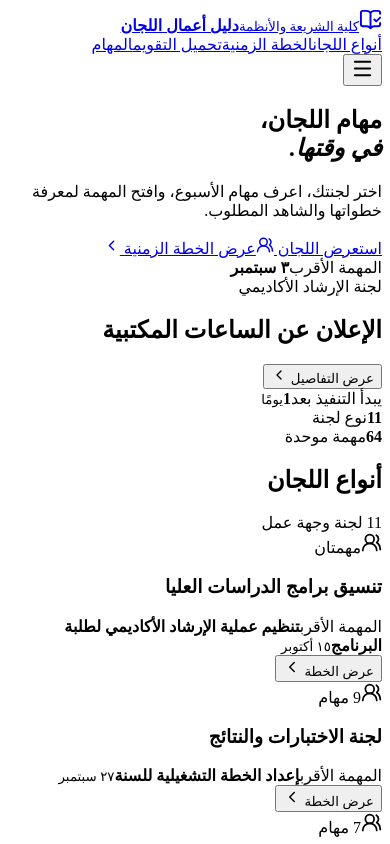
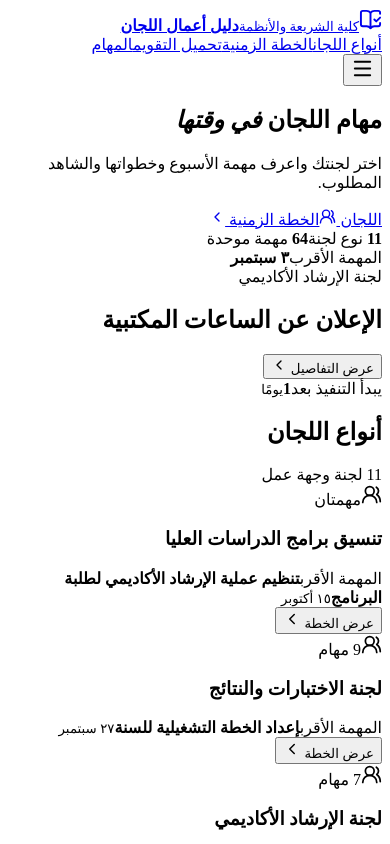
Before and after one commit to majed354/task, a React (Vite) app: page / in a window 390 px wide. Shown: the top 844 px of the page. Built offline with nearby package versions, Linux system fonts and the light colour scheme; the HTML template or start-up script is replaced by a standard one.

Commit message:
style: إظهار معلومات أكثر في أول الصفحة

```diff
--- a/src/App.tsx
+++ b/src/App.tsx
@@ -345,9 +345,10 @@ function Dashboard() {
       <main>
         <section className="hero" aria-labelledby="hero-title">
           <div className="hero-copy">
-            <h1 id="hero-title">مهام اللجان،<br /><em>في وقتها.</em></h1>
-            <p>اختر لجنتك، اعرف مهام الأسبوع، وافتح المهمة لمعرفة خطواتها والشاهد المطلوب.</p>
-            <div className="hero-actions"><a className="primary-button" href="#committees">استعرض اللجان <UsersRound size={18} /></a><a className="hero-text-link" href="#timeline">عرض الخطة الزمنية <ChevronLeft size={17} /></a></div>
+            <h1 id="hero-title">مهام اللجان <em>في وقتها</em></h1>
+            <p>اختر لجنتك واعرف مهمة الأسبوع وخطواتها والشاهد المطلوب.</p>
+            <div className="hero-actions"><a className="primary-button" href="#committees">اللجان <UsersRound size={17} /></a><a className="hero-text-link" href="#timeline">الخطة الزمنية <ChevronLeft size={16} /></a></div>
+            <div className="hero-stats" aria-label="ملخص الدليل"><span><strong>{committeeOptions.length}</strong> نوع لجنة</span><span><strong>{allTasks.length}</strong> مهمة موحدة</span></div>
           </div>
 
           <aside className="today-panel" aria-label="المهمة الأقرب">
@@ -357,11 +358,6 @@ function Dashboard() {
               <div><span>{nextMilestone.label}</span><strong>{daysUntil(nextMilestone.date, now)}</strong><small>يومًا</small></div>
             </div>}
           </aside>
-        </section>
-
-        <section className="summary-strip" aria-label="ملخص الدليل">
-          <article><strong>{committeeOptions.length}</strong><span>نوع لجنة</span></article>
-          <article><strong>{allTasks.length}</strong><span>مهمة موحدة</span></article>
         </section>
 
         <section className="content-section committees-section" id="committees">
--- a/src/styles.css
+++ b/src/styles.css
@@ -24,7 +24,7 @@ a { color: inherit; text-decoration: none; }
 button:focus-visible, a:focus-visible, input:focus-visible, select:focus-visible { outline: 3px solid #d5a34f; outline-offset: 3px; }
 
 .app-shell { min-height: 100vh; overflow: hidden; }
-.topbar { position: sticky; z-index: 40; top: 0; display: grid; grid-template-columns: auto 1fr auto; gap: 20px; align-items: center; min-height: 64px; padding: 0 max(24px, calc((100vw - 1180px) / 2)); border-bottom: 1px solid rgba(20, 63, 57, .1); background: rgba(255, 253, 248, .94); backdrop-filter: blur(16px); }
+.topbar { position: sticky; z-index: 40; top: 0; display: grid; grid-template-columns: auto 1fr auto; gap: 20px; align-items: center; min-height: 58px; padding: 0 max(24px, calc((100vw - 1180px) / 2)); border-bottom: 1px solid rgba(20, 63, 57, .1); background: rgba(255, 253, 248, .94); backdrop-filter: blur(16px); }
 .brand { display: inline-flex; align-items: center; gap: 9px; min-height: 44px; }
 .brand > span:last-child { display: flex; flex-direction: column; gap: 1px; }
 .brand small { color: var(--muted); font-size: 9px; }
@@ -37,39 +37,36 @@ button:focus-visible, a:focus-visible, input:focus-visible, select:focus-visible
 .header-action, .primary-button { color: white; background: var(--green); box-shadow: 0 8px 18px rgba(15, 95, 86, .14); }
 .menu-button, .icon-button { display: none; place-items: center; width: 44px; height: 44px; padding: 0; border: 1px solid var(--line); border-radius: 11px; color: var(--green-deep); background: white; }
 
-.hero { position: relative; display: grid; grid-template-columns: 1.08fr .92fr; gap: 58px; align-items: center; min-height: 420px; padding: 56px max(24px, calc((100vw - 1180px) / 2)) 62px; color: white; background:
+.hero { position: relative; display: grid; grid-template-columns: 1.08fr .92fr; gap: 46px; align-items: center; min-height: 250px; padding: 30px max(24px, calc((100vw - 1180px) / 2)) 32px; color: white; background:
   radial-gradient(circle at 12% 18%, rgba(220, 178, 101, .13), transparent 25%),
   radial-gradient(circle at 76% 68%, rgba(89, 167, 147, .14), transparent 29%),
   linear-gradient(135deg, #082f31, #0b4843 64%, #0a3b39); }
 .hero::before { position: absolute; inset: 0; opacity: .06; background-image: linear-gradient(rgba(255,255,255,.25) 1px, transparent 1px), linear-gradient(90deg, rgba(255,255,255,.25) 1px, transparent 1px); background-size: 40px 40px; content: ""; mask-image: linear-gradient(to left, black, transparent 70%); }
 .hero-copy, .today-panel { position: relative; z-index: 1; }
-.hero h1 { max-width: 650px; margin: 0 0 16px; font-size: clamp(42px, 5vw, 56px); line-height: 1.15; letter-spacing: -.045em; }
+.hero h1 { margin: 0 0 7px; font-size: clamp(30px, 3.3vw, 39px); line-height: 1.25; letter-spacing: -.035em; }
 .hero h1 em { color: #efc77f; font-style: normal; }
-.hero-copy > p { max-width: 620px; margin: 0; color: rgba(255,255,255,.72); font-size: 14px; line-height: 1.85; }
-.hero-actions { display: flex; align-items: center; flex-wrap: wrap; gap: 16px; margin-top: 24px; }
+.hero-copy > p { max-width: 620px; margin: 0; color: rgba(255,255,255,.72); font-size: 12px; line-height: 1.7; }
+.hero-actions { display: flex; align-items: center; flex-wrap: wrap; gap: 13px; margin-top: 12px; }
 .hero-actions .primary-button { color: var(--green-deep); background: #f1c97e; }
 .hero-text-link { display: inline-flex; align-items: center; gap: 4px; min-height: 44px; color: rgba(255,255,255,.82); font-size: 11px; font-weight: 900; }
+.hero-stats { display: flex; flex-wrap: wrap; gap: 7px; margin-top: 10px; }
+.hero-stats span { display: inline-flex; align-items: center; gap: 5px; min-height: 30px; padding: 0 9px; border: 1px solid rgba(255,255,255,.12); border-radius: 8px; color: rgba(255,255,255,.65); background: rgba(255,255,255,.055); font-size: 9px; }
+.hero-stats strong { color: #efc77f; font-size: 14px; }
 
-.today-panel { overflow: hidden; padding: 17px; border: 1px solid rgba(255,255,255,.14); border-radius: 19px; background: rgba(255,255,255,.075); box-shadow: 0 24px 65px rgba(0,0,0,.16); backdrop-filter: blur(16px); }
-.today-head { display: flex; align-items: center; justify-content: space-between; padding: 0 2px 12px; color: rgba(255,255,255,.65); font-size: 10px; }
+.today-panel { overflow: hidden; padding: 12px; border: 1px solid rgba(255,255,255,.14); border-radius: 15px; background: rgba(255,255,255,.075); box-shadow: 0 18px 48px rgba(0,0,0,.14); backdrop-filter: blur(16px); }
+.today-head { display: flex; align-items: center; justify-content: space-between; padding: 0 2px 8px; color: rgba(255,255,255,.65); font-size: 9px; }
 .today-head strong { color: #efc77f; font-size: 11px; }
-.next-focus { display: grid; grid-template-columns: minmax(0, 1fr) 78px; gap: 14px; padding: 15px; border-radius: 14px; color: var(--ink); background: var(--paper); }
+.next-focus { display: grid; grid-template-columns: minmax(0, 1fr) 66px; gap: 10px; padding: 11px 12px; border-radius: 11px; color: var(--ink); background: var(--paper); }
 .next-focus section { min-width: 0; }
 .next-focus section > span { color: var(--gold); font-size: 9px; font-weight: 900; }
-.next-focus h2 { margin: 5px 0 8px; font-size: 14px; line-height: 1.55; }
+.next-focus h2 { display: -webkit-box; overflow: hidden; margin: 3px 0 4px; font-size: 12px; line-height: 1.45; -webkit-box-orient: vertical; -webkit-line-clamp: 2; }
 .next-focus button { display: inline-flex; align-items: center; gap: 4px; min-height: 44px; padding: 0; border: 0; color: var(--green); background: transparent; font-size: 10px; font-weight: 900; }
-.next-focus > div { display: grid; grid-template-columns: 1fr auto; align-content: center; padding-right: 12px; border-right: 1px solid var(--line); }
+.next-focus > div { display: grid; grid-template-columns: 1fr auto; align-content: center; padding-right: 9px; border-right: 1px solid var(--line); }
 .next-focus > div span { grid-column: 1 / -1; color: var(--muted); font-size: 8px; line-height: 1.4; }
-.next-focus > div strong { color: var(--green); font-size: 28px; line-height: 1; }
+.next-focus > div strong { color: var(--green); font-size: 23px; line-height: 1; }
 .next-focus > div small { align-self: end; color: var(--muted); font-size: 8px; }
 
-.summary-strip { position: relative; z-index: 2; display: grid; grid-template-columns: repeat(2, 1fr); max-width: 650px; margin: -22px auto 0; border: 1px solid rgba(14, 70, 63, .11); border-radius: 15px; background: var(--paper); box-shadow: var(--shadow); }
-.summary-strip article { display: flex; align-items: center; justify-content: center; gap: 10px; min-height: 76px; padding: 16px 20px; border-left: 1px solid var(--line); }
-.summary-strip article:last-child { border-left: 0; }
-.summary-strip strong { color: var(--green-deep); font-size: 23px; }
-.summary-strip span { color: var(--muted); font-size: 10px; }
-
-.content-section { max-width: 1180px; margin: 0 auto; padding: 68px 24px 0; scroll-margin-top: 70px; }
+.content-section { max-width: 1180px; margin: 0 auto; padding: 38px 24px 0; scroll-margin-top: 64px; }
 .section-heading { display: flex; align-items: center; justify-content: space-between; gap: 24px; margin-bottom: 20px; }
 .section-heading h2 { margin: 0; color: var(--green-deep); font-size: clamp(25px, 3vw, 31px); line-height: 1.25; letter-spacing: -.025em; }
 .section-count { flex: 0 0 auto; padding: 8px 12px; border: 1px solid var(--line); border-radius: 10px; color: var(--green); background: white; font-size: 10px; font-weight: 900; }
@@ -203,19 +200,17 @@ button:focus-visible, a:focus-visible, input:focus-visible, select:focus-visible
 }
 
 @media (max-width: 820px) {
-  .topbar { grid-template-columns: 1fr auto; min-height: 62px; padding-inline: 15px; }
-  .topnav { position: absolute; top: 62px; right: 10px; left: 10px; display: none; flex-direction: column; gap: 0; padding: 8px; border: 1px solid var(--line); border-radius: 12px; background: var(--paper); box-shadow: var(--shadow); }
+  .topbar { grid-template-columns: 1fr auto; min-height: 58px; padding-inline: 15px; }
+  .topnav { position: absolute; top: 58px; right: 10px; left: 10px; display: none; flex-direction: column; gap: 0; padding: 8px; border: 1px solid var(--line); border-radius: 12px; background: var(--paper); box-shadow: var(--shadow); }
   .topnav.is-open { display: flex; }
   .topnav a { padding: 0 11px; border-bottom: 1px solid #ecebe5; }
   .topnav a:last-child { border: 0; }
   .header-action { display: none; }
   .menu-button { display: grid; }
-  .hero { grid-template-columns: 1fr; gap: 22px; min-height: auto; padding: 42px 16px 48px; }
-  .hero h1 { font-size: clamp(36px, 9vw, 46px); }
-  .hero-copy > p { font-size: 13px; }
-  .summary-strip { margin: 0; border-radius: 0; }
-  .summary-strip article { min-height: 72px; padding: 13px 10px; }
-  .content-section { padding: 56px 16px 0; }
+  .hero { grid-template-columns: 1fr; gap: 15px; min-height: auto; padding: 26px 16px 30px; }
+  .hero h1 { font-size: clamp(28px, 7vw, 34px); }
+  .hero-copy > p { font-size: 11px; }
+  .content-section { padding: 36px 16px 0; }
   .committee-grid, .task-grid { grid-template-columns: repeat(2, minmax(0, 1fr)); }
   .timeline-section { margin-top: 58px; padding: 45px 16px; }
   .timeline-heading { align-items: flex-start; }
@@ -240,15 +235,13 @@ button:focus-visible, a:focus-visible, input:focus-visible, select:focus-visible
   .brand small { font-size: 8px; }
   .brand strong { font-size: 11px; }
   .brand-mark { width: 36px; height: 36px; }
-  .hero { padding-top: 36px; }
-  .hero h1 { font-size: 35px; }
+  .hero { padding-top: 22px; }
+  .hero h1 { font-size: 27px; }
   .hero-actions { gap: 10px; }
-  .today-panel { padding: 12px; border-radius: 15px; }
+  .today-panel { padding: 10px; border-radius: 13px; }
   .next-focus { grid-template-columns: minmax(0, 1fr) 67px; gap: 10px; padding: 12px; }
   .next-focus > div { padding-right: 9px; }
   .next-focus > div strong { font-size: 24px; }
-  .summary-strip strong { font-size: 19px; }
-  .summary-strip span { font-size: 8px; }
   .section-heading { margin-bottom: 15px; }
   .section-heading h2 { font-size: 24px; }
   .committee-grid, .task-grid { grid-template-columns: 1fr; }
```
Also changed, not shown: 2 other files (tests, documents, lock files or other folders).
